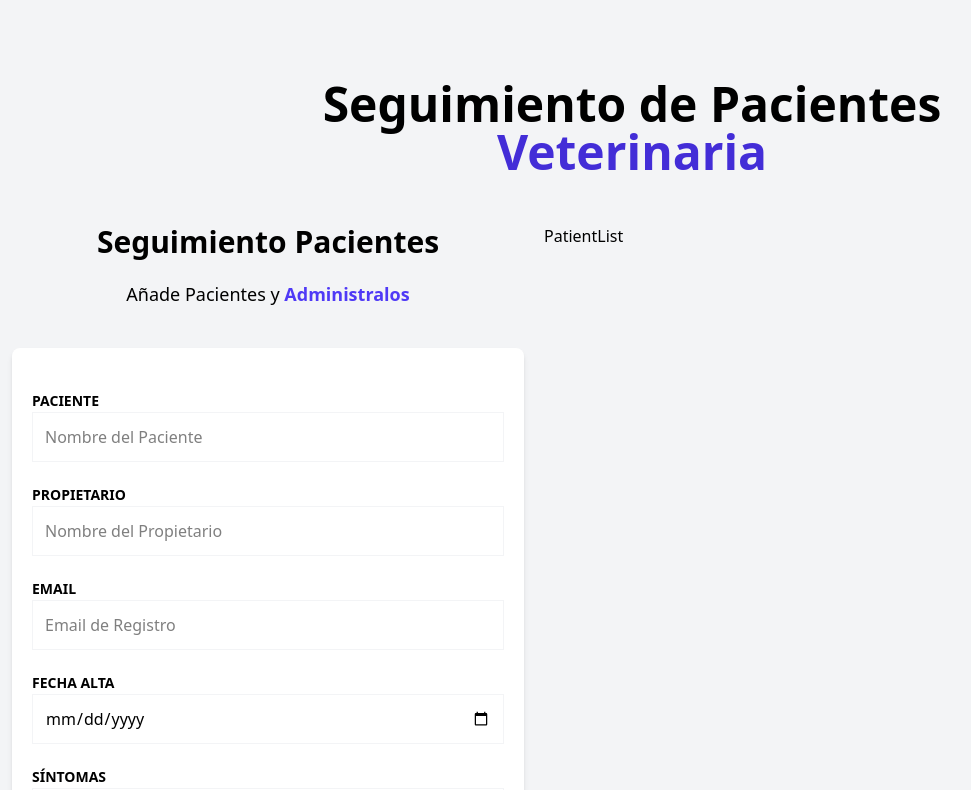
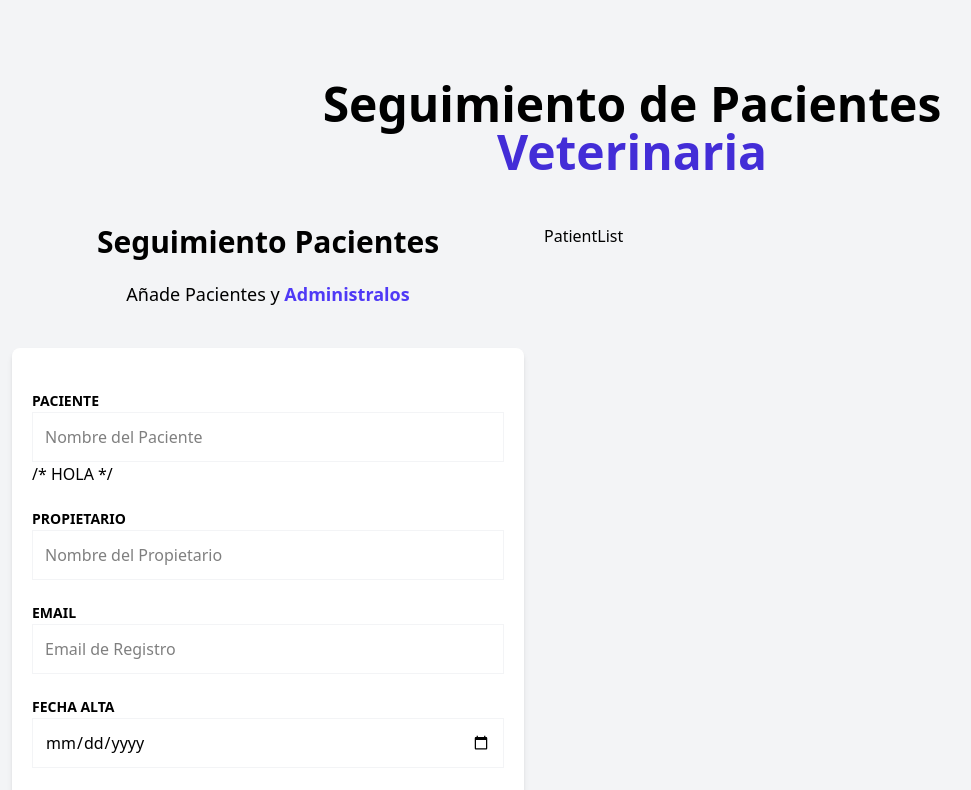
Before and after one commit to Sergio-NunezP/Pacientes-zustand, a React (Vite) app: page / in a window 1280 px wide. Shown: the top 790 px of the page, without its empty margins (8-979 px from the left). Built offline with nearby package versions, Linux system fonts and the light colour scheme.

Commit message:
Componente para mensjaes de error

```diff
--- /dev/null
+++ b/src/components/Error.tsx
@@ -0,0 +1,7 @@
+
+
+export default function Error({ children }: { children: React.ReactNode }) {
+    return (
+        <p className="text-center my-4 bg-red-700 text-white font-bold uppercase p-3 text-sm">{children}</p>
+    )
+}
--- a/src/components/PatientForm.tsx
+++ b/src/components/PatientForm.tsx
@@ -1,4 +1,5 @@
 import { useForm } from 'react-hook-form'
+import Error from './Error'
 
 export default function PatientForm() {
 
@@ -36,7 +37,10 @@ export default function PatientForm() {
                         })}
                     />
 
-                    {errors.name?.message}
+                    /*  HOLA */
+                    {errors.name && (
+                        <Error>{errors.name?.message?.toString()}</Error>
+                    )}
                 </div>
 
                 <div className="mb-5">
```
